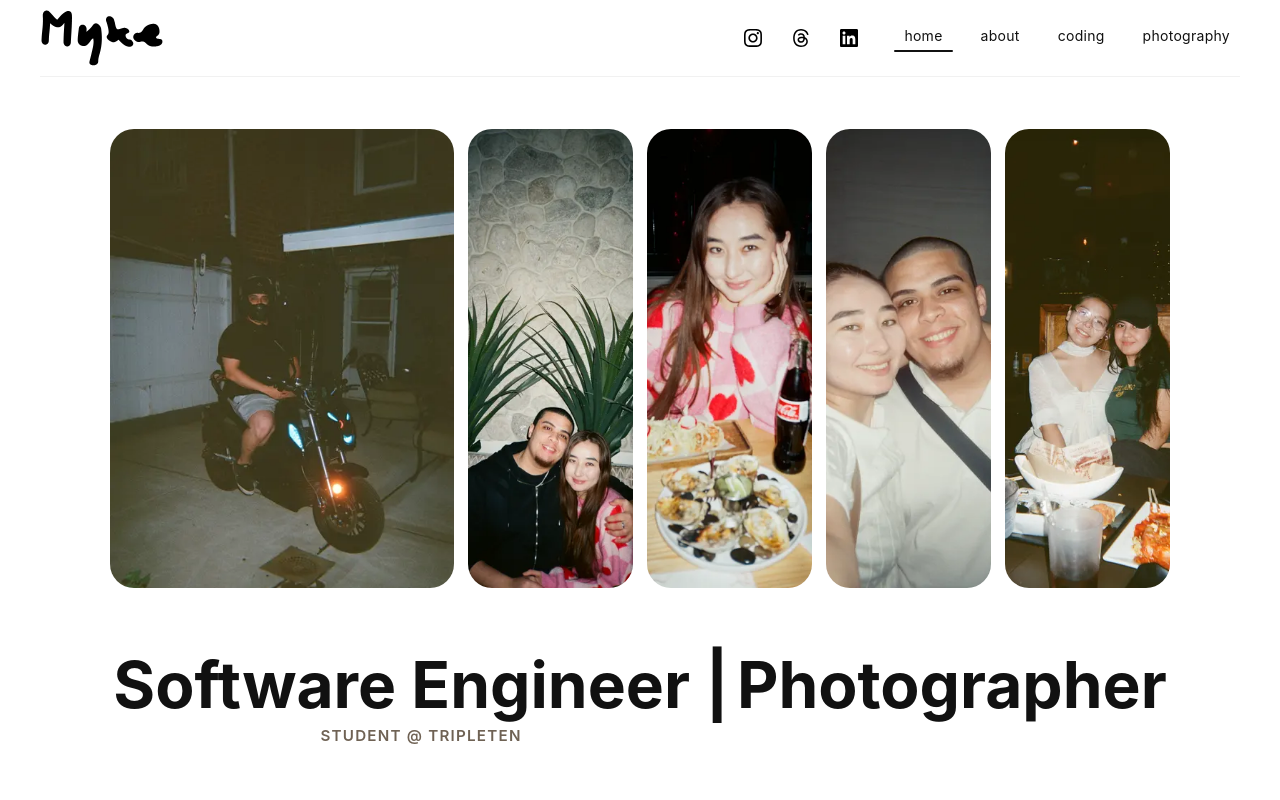
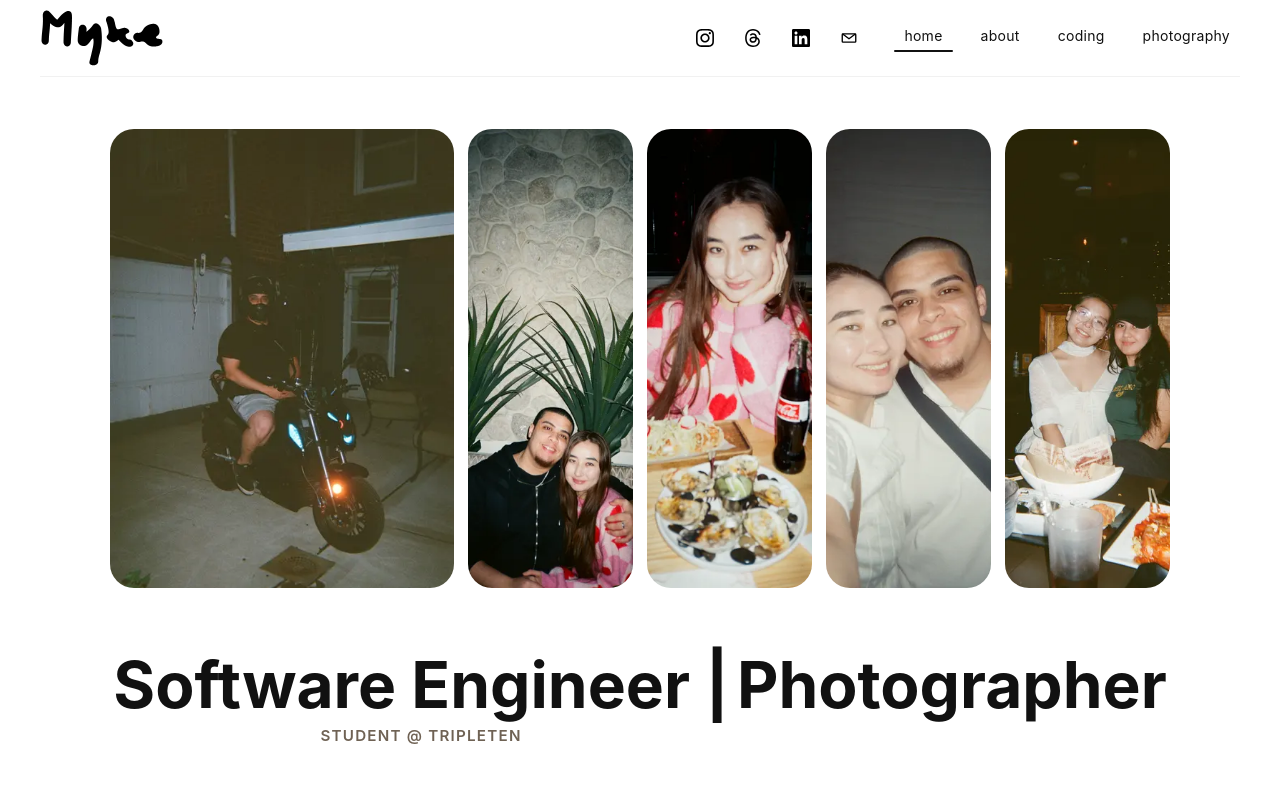
Before and after one commit to MykeRam/Mykes-Photog, a React (Vite) app in the folder client/: page / in a window 1280 px wide. Shown: the top 800 px of the page. Built offline with nearby package versions, Linux system fonts and the light colour scheme; the HTML template or start-up script is replaced by a standard one.

Commit message:
Revert mail icon size tweak

```diff
--- a/client/src/components/SocialLinks/SocialLinks.jsx
+++ b/client/src/components/SocialLinks/SocialLinks.jsx
@@ -4,6 +4,7 @@ import instagramIcon from '../../assets/social/IG.svg'
 import threadsIcon from '../../assets/social/Threads.svg'
 import twitchIcon from '../../assets/social/Twitch.svg'
 import linkedinIcon from '../../assets/social/linkedin-icon.svg'
+import mailIcon from '../../assets/social/mail-icon.svg'
 import youtubeIcon from '../../assets/social/YT.svg'
 import { enterAnimation } from '../../lib/enterMotion'
 import './SocialLinks.css'
@@ -28,6 +29,11 @@ const socials = [
     name: 'LinkedIn',
     href: 'https://www.linkedin.com/in/michaelramirezz/',
     icon: linkedinIcon
+  },
+  {
+    name: 'Email',
+    href: 'mailto:me@myke.nyc',
+    icon: mailIcon
   },
   {
     name: 'YouTube',
```
Also changed, not shown: client/src/assets/social/mail-icon.svg (added).
